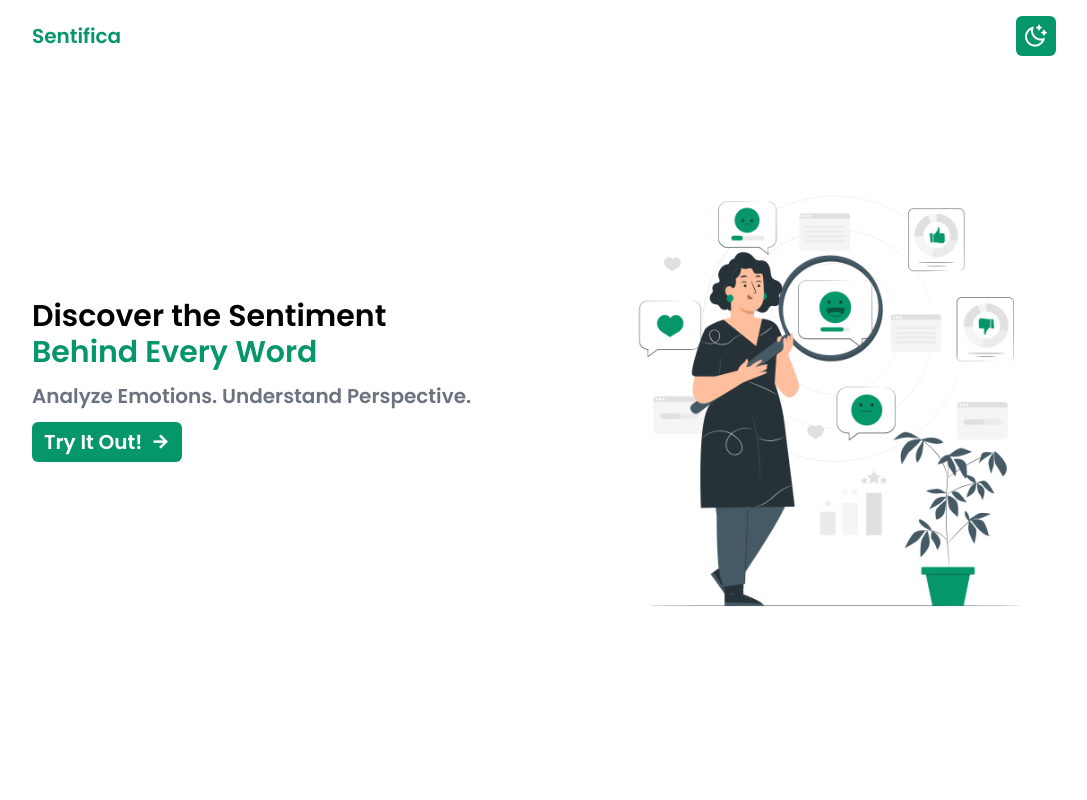
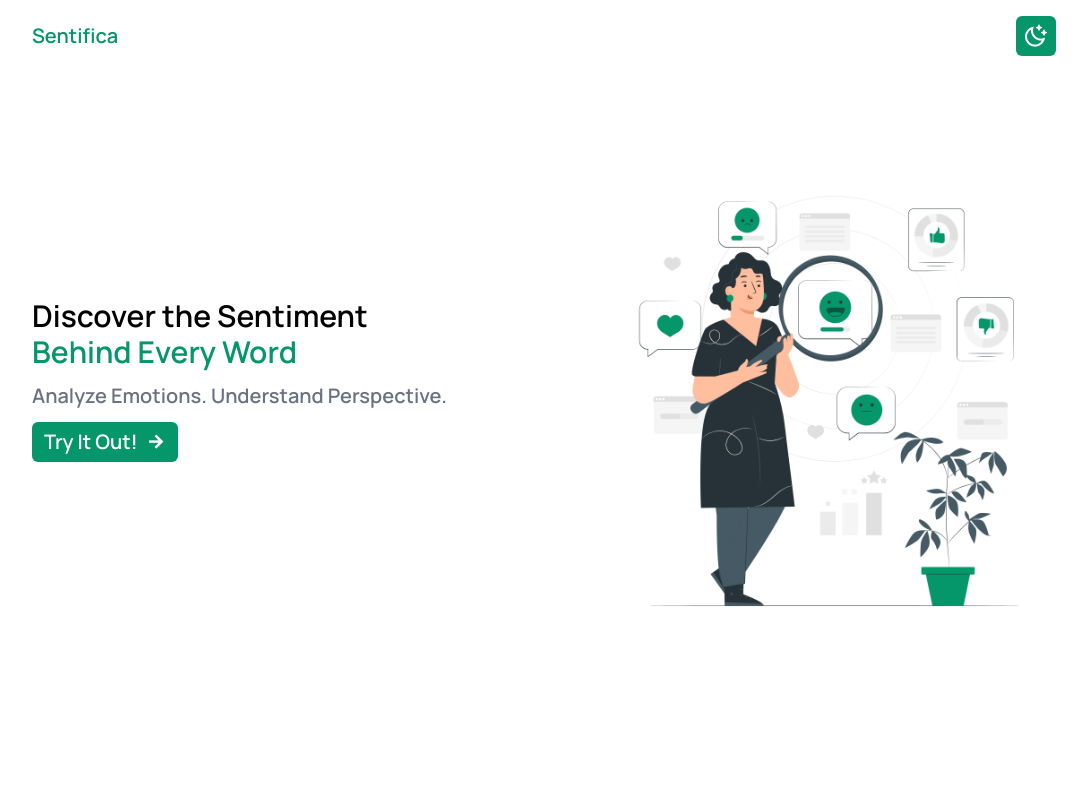
Before and after one commit to jesslyn-caroline/sentifica, a React (Vite) app: page / in a window 1280 px wide. Shown: the top 800 px of the page, without its empty margins (96-1183 px from the left). Built offline with nearby package versions, Linux system fonts and the light colour scheme; a web font is replaced by a local one.

Commit message:
change font family

```diff
--- a/src/style/style.css
+++ b/src/style/style.css
@@ -27,6 +27,6 @@
 }
 
 * {
-    font-family: "Poppins", sans-serif;
+    font-family: "Manrope", sans-serif;
     transition: background 0.1s;
 }
```
